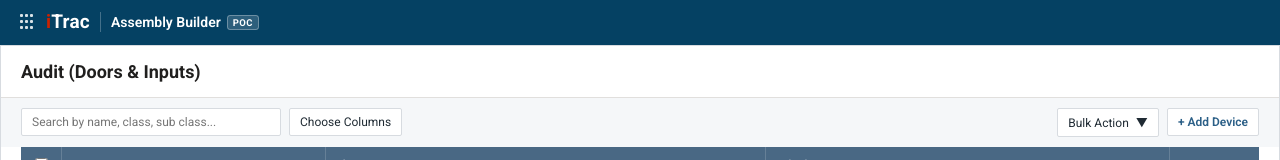
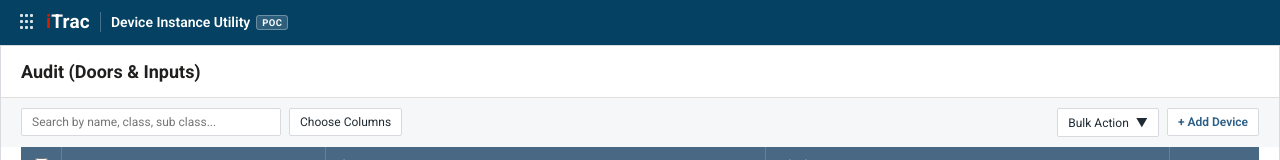
Before and after one commit to prasadambaledath/device-instance-utility, a React (Vite) app: page / in a window 1280 px wide. Shown: the top 160 px of the page. Built offline with nearby package versions, Linux system fonts and the light colour scheme.

Commit message:
Update page title and header name for branding consistency in the Device Instance Utility

```diff
--- a/index.html
+++ b/index.html
@@ -4,7 +4,7 @@
     <meta charset="UTF-8" />
     <link rel="icon" type="image/svg+xml" href="/favicon.svg" />
     <meta name="viewport" content="width=device-width, initial-scale=1.0" />
-    <title>Device Instance Utility</title>
+    <title>iTrac - Device Instance Utility | POC</title>
   </head>
   <body>
     <div id="root"></div>
--- a/src/Header.jsx
+++ b/src/Header.jsx
@@ -15,7 +15,7 @@ function Header() {
         </Link>
         <span className="tool-divider" />
         <span className="tool-name">
-          Assembly Builder<span className="tag">POC</span>
+          Device Instance Utility<span className="tag">POC</span>
         </span>
       </div>
     </div>
```
